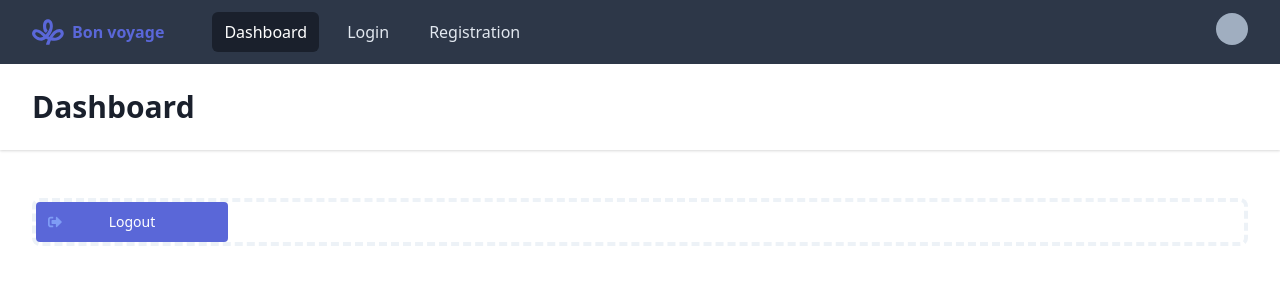
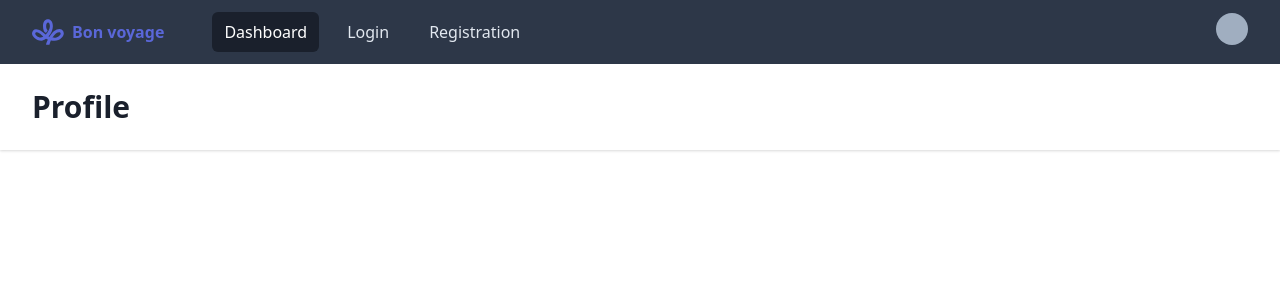
Before and after one commit to doomkit/bon-voyage, a Vue app: page /dashboard/profile in a window 1280 px wide. Before the commit this address led to /dashboard. Shown: the top 300 px of the page. Built offline with nearby package versions, Linux system fonts and the light colour scheme; sample sign-in values are in the browser's storage.

Commit message:
add: Profile page

```diff
--- a/src/components/navigation/navigation.vue
+++ b/src/components/navigation/navigation.vue
@@ -74,7 +74,7 @@
 				],
 				dropdownItems: [
 					// TODO: add Profile path
-					{ text: 'Profile', path: { name: 'Dashboard' } },
+					{ text: 'Profile', path: { name: 'Profile' } },
 					{ text: 'Sign out', path: { name: 'Login' } },
 				],
 				showDropdown: false,
--- a/src/main.js
+++ b/src/main.js
@@ -17,6 +17,7 @@ import {
 import Login from './pages/login.vue';
 import Registration from './pages/registration.vue';
 import Trips from './pages/trips.vue';
+import Profile from './pages/profile';
 
 // Components
 import Dashboard from './pages/dashboard.vue';
@@ -34,7 +35,10 @@ const router = createRouter({
 		{
 			path: '/dashboard',
 			component: Dashboard,
-			children: [{ path: '', name: 'Dashboard', component: Trips }],
+			children: [
+				{ path: '', name: 'Dashboard', component: Trips },
+				{ path: 'profile', name: 'Profile', component: Profile },
+			],
 		},
 		{ path: '/login', name: 'Login', component: Login },
 		{
--- /dev/null
+++ b/src/pages/profile.vue
@@ -0,0 +1,32 @@
+<template>
+	<div>
+		<header class="bg-white shadow">
+			<div class="max-w-7xl mx-auto py-6 px-4 sm:px-6 lg:px-8">
+				<h1 class="text-3xl font-bold leading-tight text-gray-900">
+					Profile
+				</h1>
+			</div>
+		</header>
+		<main>
+			<div class="max-w-7xl mx-auto py-6 sm:px-6 lg:px-8"></div>
+		</main>
+	</div>
+</template>
+
+<script>
+	import { useRouter } from 'vue-router';
+	import { logout } from './../services/auth';
+
+	export default {
+		setup() {
+			const router = useRouter();
+
+			function handleLogout() {
+				logout();
+				router.push('/login');
+			}
+
+			return { handleLogout };
+		},
+	};
+</script>
```
